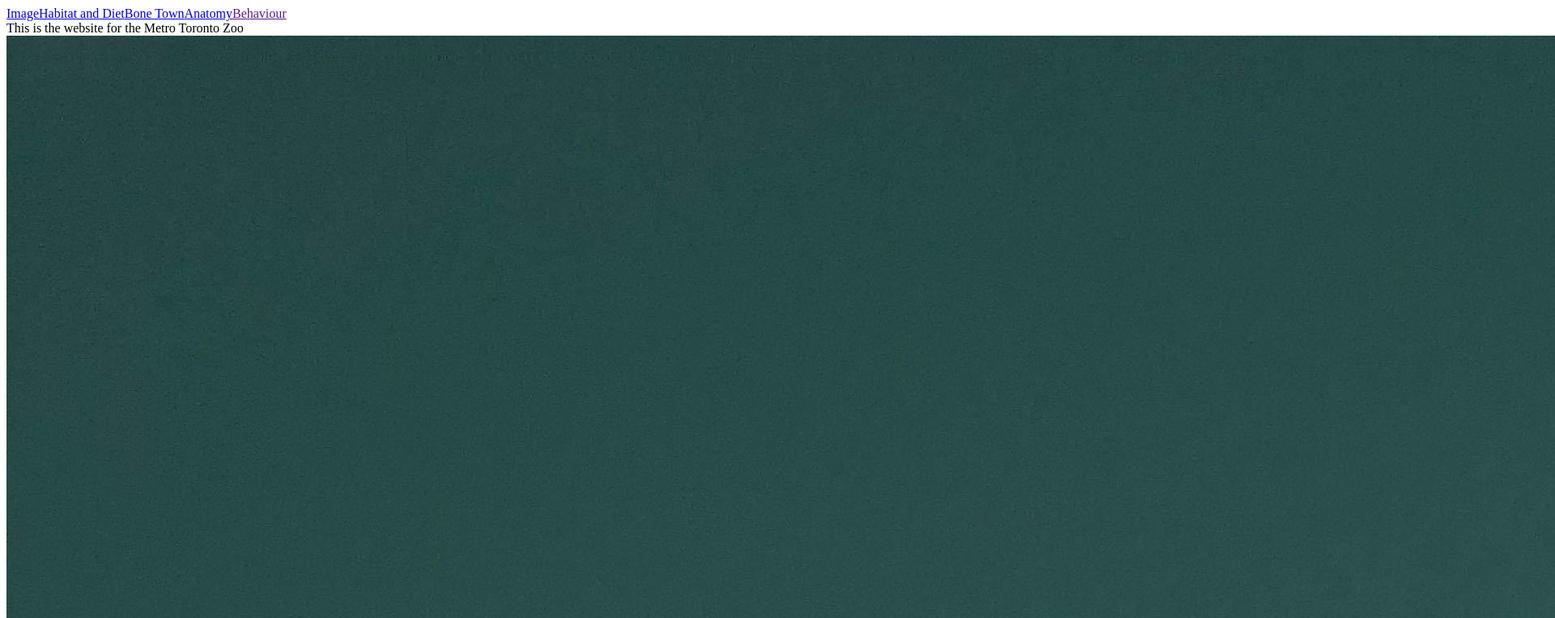
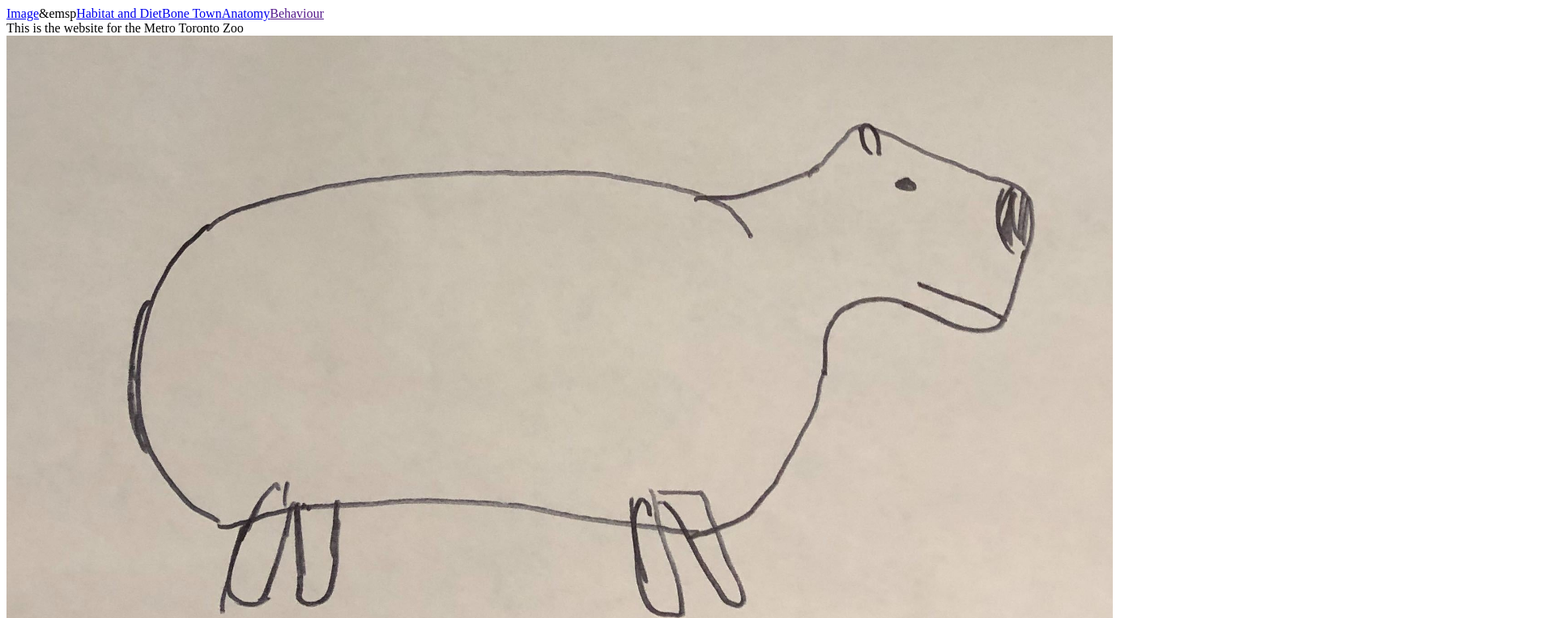
Before and after one commit to ben851/capybara, a plain HTML site: page index.html in a window 1280 px wide. Shown: the top 763 px of the page at 81% size, 1920 px wide, since content can reach past the window. Drawn offline with Linux system fonts and the light colour scheme.

Commit message:
Resizing image for index

```diff
--- a/index.html
+++ b/index.html
@@ -1,6 +1,6 @@
 <html>
-<header><a href="images.html">Image</a><a href="habitat.hmtl">Habitat and Diet</a><a href="bonetown.html">Bone Town</a><a href="anatomy.html">Anatomy</a><a href="">Behaviour</a></header>
+<header><a href="images.html">Image</a>&emsp<a href="habitat.hmtl">Habitat and Diet</a><a href="bonetown.html">Bone Town</a><a href="anatomy.html">Anatomy</a><a href="">Behaviour</a></header>
 This is the website for the Metro Toronto Zoo
-<div ><img src='capybara.jpg'></img></div>
+<div ><img src='img/image4.png' height="768" width="1366"></img></div>
 The purpose of this site is to talk about the Capybara.
 </html>
```
